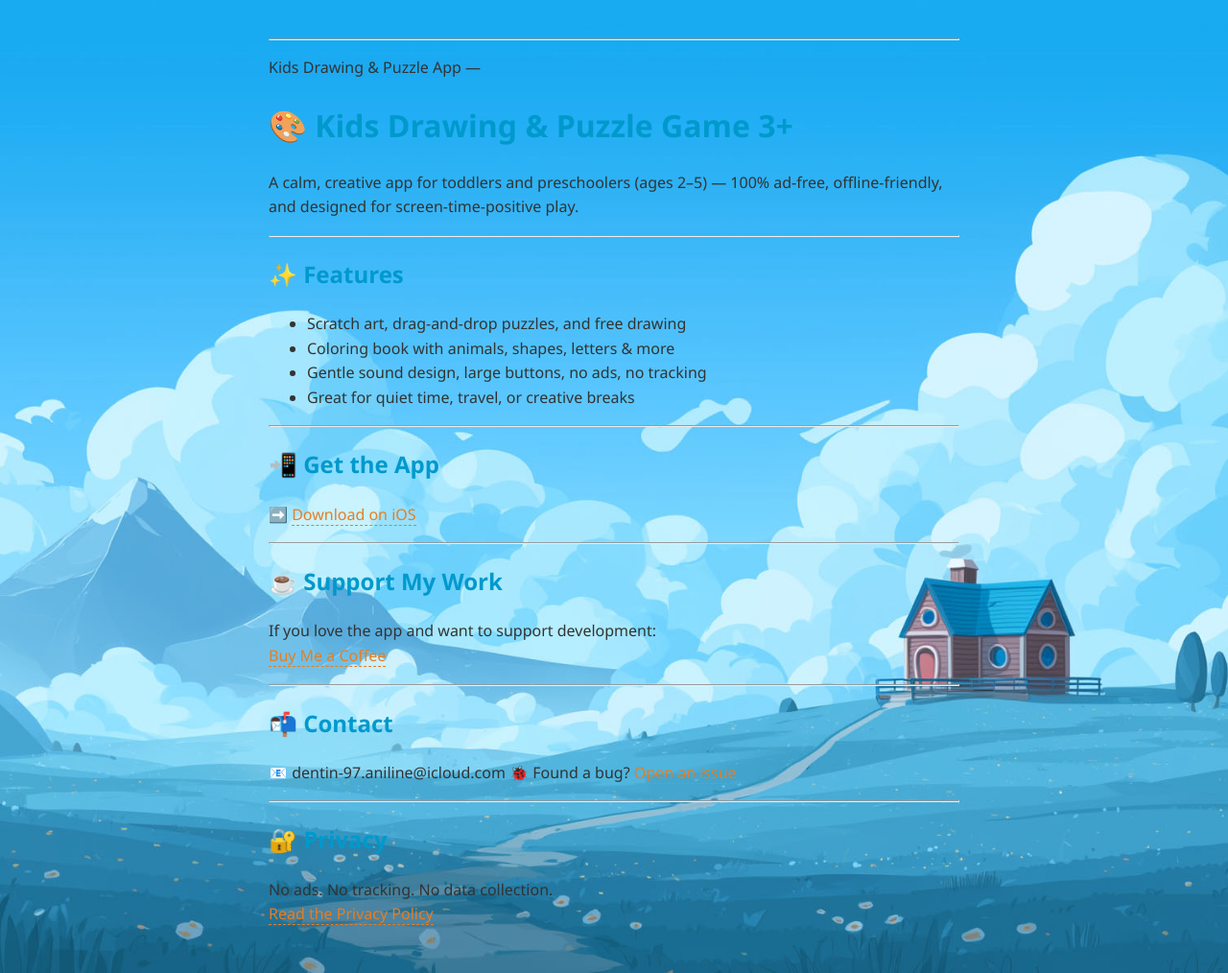
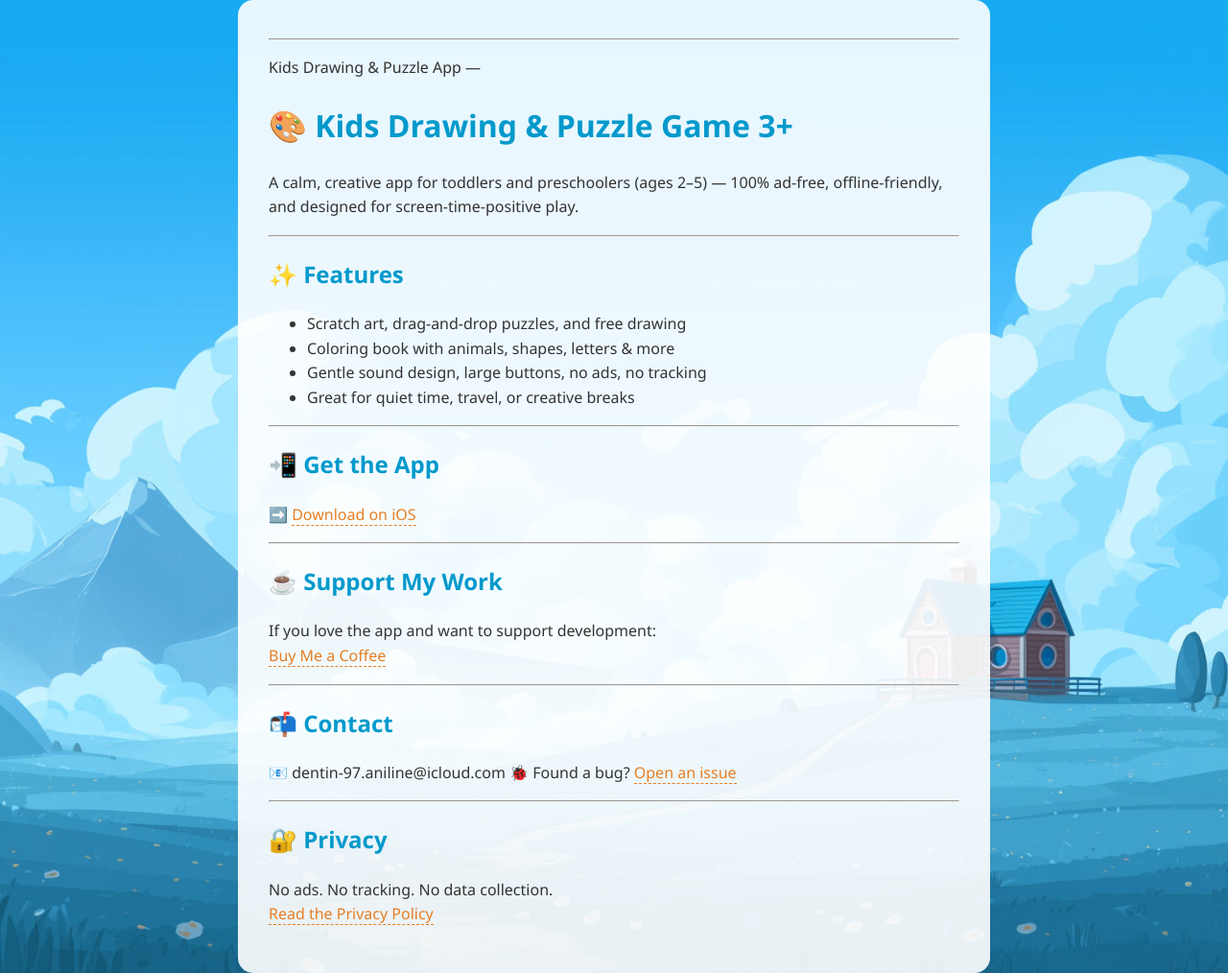
Before and after one commit to MagicScribble/bubuloo-kids-learning-app, a Jekyll site: the page built from index.md, in a window 1280 px wide. Shown: the whole page at 96% size. Built offline with Jekyll 4.4.1, drawn with Linux system fonts in a browser that asks for light colours; our own code applies the rules of GitHub Pages for plain Markdown files.

Commit message:
Update style.css

```diff
--- a/assets/css/style.css
+++ b/assets/css/style.css
@@ -16,7 +16,7 @@ body {
   margin: auto;
   padding: 2rem;
   line-height: 1.6;
-  /*background: rgba(255, 255, 255, 0.9); /* Optional: white background for text contrast */
+  background: rgba(255, 255, 255, 0.9); /* Optional: white background for text contrast */
   border-radius: 1rem;
 }
 
```
